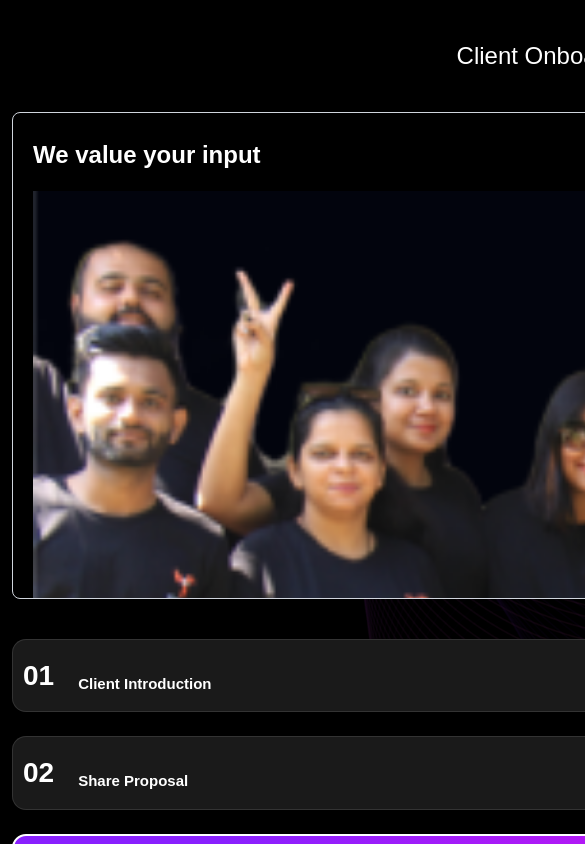
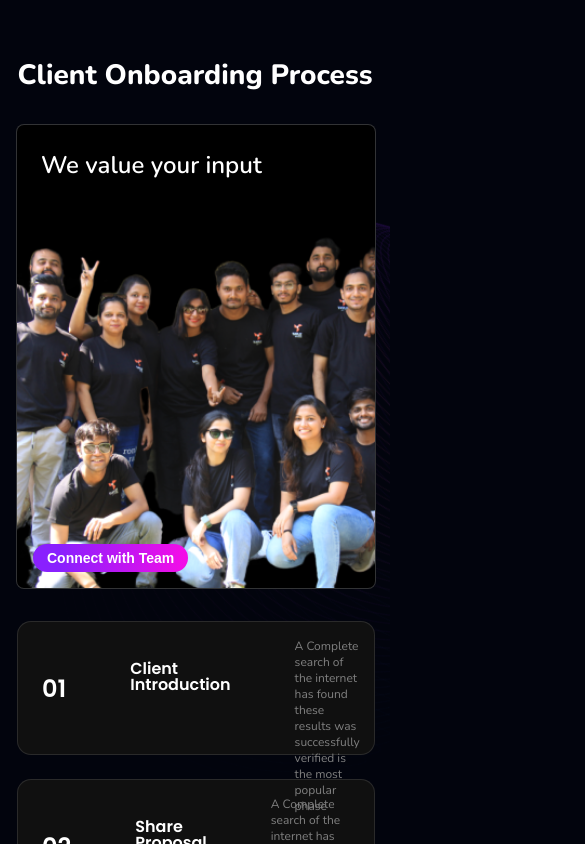
Before and after one commit to Radha27112021/second_assignment, a React (Vite) app: page / in a window 390 px wide. Shown: the top 844 px of the page, 585 px wide, since content can reach past the window. Built offline with nearby package versions, Linux system fonts and the light colour scheme.

Commit message:
Update step box alignment and CSS styling

```diff
--- a/index.html
+++ b/index.html
@@ -4,7 +4,10 @@
     <meta charset="UTF-8" />
     <link rel="icon" type="image/svg+xml" href="/vite.svg" />
     <meta name="viewport" content="width=device-width, initial-scale=1.0" />
-     <link href="/src/style.css" rel="stylesheet">
+     <!-- <link href="/src/style.css" rel="stylesheet"> -->
+      <link rel="preconnect" href="https://fonts.googleapis.com">
+<link rel="preconnect" href="https://fonts.gstatic.com" crossorigin>
+<link href="https://fonts.googleapis.com/css2?family=Nunito:ital,wght@0,200..1000;1,200..1000&display=swap" rel="stylesheet">
     <title>Vayuz Second Assignment</title>
   </head>
   <body>
--- a/src/Component/Home.css
+++ /dev/null
@@ -1,311 +0,0 @@
-/* Header CSS */
-.home-section{
-    padding: 0;
-    margin: 0;
-}
-.home-header {
-  width: 100%;
-  max-width: 571px;
-  height: auto;
-  margin-top: 48px;
-  margin-left: auto;
-  margin-right: auto;
-  display: flex;
-  align-items: center;
-  justify-content: center;
-  padding: 0 16px;
-}
-
-.home-title {
-  font-family: 'Nunito', sans-serif;
-  font-weight: 500;    /* 800 in figma*/
-  font-size: 42px;
-  line-height: 59px;
-  letter-spacing: 0;
-  text-align: center;
-}
-
-
-/* Main Section Container */
-.home-container {
-  display: flex;
-  justify-content: center;
-  flex-wrap: wrap;
-  gap: 32px;
-  padding: 0 16px;
-}
-
-/* Left Card */
-.left-card {
-  width: 100%;
-  max-width: 331px;
-  height: auto;
-  max-height: 487px;
-  margin-top: 48px;
-  border-radius: 8px;
-  border: 1px solid #D0D5DD;
-  background-color: #000;
-  display: flex;
-  flex-direction: column;
-  justify-content: space-between;
-  padding: 20px;
-  box-sizing: border-box;
-  position: relative;
-  overflow: hidden;
-}
-
-.left-title {
-  font-family: 'Poppins', sans-serif;
-  font-size: 32px;
-  font-weight: 600;
-  color: #FFFFFF;
-  margin-top: 10px;
-  line-height: 100%;
-  letter-spacing: 0%;
-  top: 21px;
-  left: 24px;
-  height: 96px;
-  width: 261px;
-}
-
-.team-image {
-  width: 100%;
-  height: 100%;
-  object-fit: cover;
-  position: relative;
-  padding: 0;
-  z-index: 1;
-}
-
-/* Positioning button above image at bottom right */
-.connect-button {
-  position: absolute;
-  bottom: 20px;
-  right: 20px;
-  margin-right: 12%;
-  background: linear-gradient(87.05deg, #8920FE 17.68%, #F30DE7 97.26%);
-  color: white;
-  font-weight: 600;
-  font-family: 'Nunito', sans-serif;
-  font-size: 16px;
-  padding: 8px 20px;
-  border-radius: 14px;
-  border: 1px solid #D0D5DD;
-  cursor: pointer;
-  gap: 10px;
-  height: 40px;
-  transition: all 0.3s ease;
-  z-index: 2;
-}
-
-.connect-button:hover {
-  transform: scale(1.03);
-  box-shadow: 0 4px 12px rgba(243, 13, 231, 0.3);
-}
-
-
-/* Steps Container */
-.steps-container {
-  width: 100%;
-  max-width: 645px;
-  border-radius: 14px;
-  /* border: 1px solid #FFFFFF; */
-  display: flex;
-  flex-direction: column;
-  gap: 24px;
-  margin-top: 48px;
-}
-
-/* Step Box */
-.step-box {
-  display: flex;
-  align-items: center;
-  background-color: #1a1a1a;
-  padding: 8px 14px;
-  border-radius: 14px;
-  width: 100%;
-  cursor: pointer;
-  transition: all 0.3s ease;
-  border: 1px solid #FFFFFF1C;
-}
-
-.step-box.active {
-  background: linear-gradient(87.05deg, #8920FE 17.68%, #F30DE7 97.26%);
-  border: 2px solid white;
-}
-
-/* Step Content Alignment */
-.step-content {
-  display: flex;
-  align-items: center;
-  gap: 24px;
-  width: 100%;
-  flex-wrap: wrap;
-}
-
-/* Step Number */
-.step-number {
-  font-family: 'Poppins', sans-serif;
-  font-weight: 600;
-  font-size: 38px;
-  color: white;
-  width: 48px;
-  text-align: center;
-}
-
-/* Step Text Block */
-.step-text {
-  display: flex;
-  flex-direction: column;
-  justify-content: center;
-  flex: 1;
-}
-
-/* Step Title */
-.step-title {
-  font-family: 'Nunito', sans-serif;
-  font-weight: 700;
-  font-size: 18px;
-  color: white;
-  margin-bottom: 4px;
-}
-
-/* Step Description */
-.step-description {
-  font-family: 'Lato', sans-serif;
-  font-weight: 400;
-  font-size: 14px;
-  color: #CCCCCC;
-  line-height: 1.3;
-  max-width: 100%;
-}
-
-/* Tablets and small laptops (max-width: 1024px) */
-@media (max-width: 1024px) {
-  .home-header {
-    margin-top: 36px;
-    padding: 0 20px;
-  }
-
-  .home-title {
-    font-size: 36px;
-    line-height: 48px;
-  }
-
-  .home-container {
-    gap: 24px;
-    padding: 0 20px;
-  }
-
-  .left-card,
-  .steps-container {
-    max-width: 100%;
-    margin-top: 36px;
-  }
-
-  .step-number {
-    font-size: 34px;
-  }
-
-  .step-title {
-    font-size: 16px;
-  }
-
-  .step-description {
-    font-size: 13px;
-  }
-
-  .connect-button {
-    font-size: 15px;
-    padding: 6px 16px;
-    height: 38px;
-  }
-}
-
-
-/* Large mobiles and small tablets (max-width: 768px) */
-@media (max-width: 768px) {
-  .home-header {
-    margin-top: 28px;
-    padding: 0 16px;
-  }
-
-  .home-title {
-    font-size: 30px;
-    line-height: 40px;
-  }
-
-  .home-container {
-    flex-direction: column;
-    align-items: center;
-    gap: 20px;
-    padding: 0 16px;
-  }
-
-  .left-card,
-  .steps-container {
-    max-width: 100%;
-    margin-top: 28px;
-  }
-
-  .step-box {
-    flex-direction: column;
-    align-items: flex-start;
-    gap: 12px;
-    padding: 10px 12px;
-  }
-
-  .step-number {
-    font-size: 28px;
-    width: auto;
-  }
-
-  .step-title {
-    font-size: 15px;
-  }
-
-  .step-description {
-    font-size: 12px;
-  }
-
-  .connect-button {
-    bottom: 16px;
-    right: 16px;
-    font-size: 14px;
-    padding: 6px 14px;
-    height: 36px;
-  }
-}
-
-
-/* Small mobiles (max-width: 480px) */
-@media (max-width: 480px) {
-  .home-header {
-    margin-top: 24px;
-    padding: 0 12px;
-  }
-
-  .home-title {
-    font-size: 24px;
-    line-height: 32px;
-  }
-
-  .home-container {
-    gap: 16px;
-    padding: 0 12px;
-  }
-
-  .left-card,
-  .steps-container {
-    margin-top: 24px;
-  }
-
-  .left-title {
-    font-size: 24px;
-    width: 100%;
-  }
-
-  .step-box {
-    padding: 8px 10px;
-  }
-}
--- a/src/Component/Home.jsx
+++ b/src/Component/Home.jsx
@@ -1,52 +1,50 @@
 import { useState } from "react";
 import teamPhoto from "../assets/team-image.png";
-import "./Home.css";
+import "../index.css";
 
-// Divide phases into arrays to minimize Html code
 const onboardingPhases = [
   {
     id: "01",
     label: "Client Introduction",
-    info: "We start with a brief introduction and understanding of your expectations. This lays the foundation for a successful partnership.",
+    info: "A Complete search of the internet has found these results was successfully verified is the most popular phase"
   },
   {
     id: "02",
     label: "Share Proposal",
-    info: "We present a tailored proposal that aligns with your goals and outlines the approach, timelines, and deliverables.",
+    info: "A Complete search of the internet has found these results was successfully verified is the most popular phase"
   },
   {
     id: "03",
     label: "Kickoff Meeting",
-    info: "A collaborative session to finalize scope, introduce team members, and define the initial workflow.",
+    info: "A Complete search of the internet has found these results was successfully verified is the most popular phase"
   },
   {
     id: "04",
     label: "Set Workflow",
-    info: "We establish communication channels, set up tools, and define how progress will be tracked moving forward.",
+    info: "A Complete search of the internet has found these results was successfully verified is the most popular phase"
   },
 ];
 
 const Home = () => {
-  const [selectedPhase, setSelectedPhase] = useState("03"); //set default selected phase to 03
+  const [selectedPhase, setSelectedPhase] = useState("03");
 
   return (
     <div className="home">
-      {/* Header */}
+      <div className="custom-layout"></div>
+
       <header className="home-header">
         <h1 className="home-title">Client Onboarding Process</h1>
       </header>
 
-      {/* Main Section */}
-      <section className="home-section">
       <div className="home-container">
-          {/* Left Side */}
         <aside className="left-card">
           <h3 className="left-title">We value your input</h3>
+          <div className="image-container">
             <img src={teamPhoto} alt="Our team" className="team-image" />
             <button className="connect-button">Connect with Team</button>
+          </div>
         </aside>
 
-          {/* Right Side - Steps */}
         <div className="steps-container">
           {onboardingPhases.map((phase) => (
             <div
@@ -54,20 +52,14 @@ const Home = () => {
   className={`step-box ${selectedPhase === phase.id ? "active" : ""}`}
   onClick={() => setSelectedPhase(phase.id)}
 >
-                <div className="step-content">
   <span className="step-number">{phase.id}</span>
-                  <div className="step-text">
-                    <h4 className="step-title">{phase.label}</h4>
+  <div className="step-title">{phase.label}</div>
+  <div className="step-description">{phase.info}</div>
 </div>
-                  <div className="step-text">
-                    <p className="step-description">{phase.info}</p>
-                  </div>
-                </div>
-              </div>
+
           ))}
         </div>
       </div>
-      </section>
     </div>
   );
 };
--- a/src/index.css
+++ b/src/index.css
@@ -1,26 +1,175 @@
-
-:root {
-  background-color: black;
-  color: #ffffff;
-}
+@import url('https://fonts.googleapis.com/css2?family=Nunito:wght@600;800&family=Poppins:wght@600&family=Lato:wght@400&display=swap');
 
 body {
   margin: 0;
-  width: 1200px;
-  height: 675px;
+  padding: 0;
+  background: #02040D;
+  font-family: 'Nunito', sans-serif;
+  color: white;
+}
+
+.home {
+  position: relative;
+  overflow: hidden;
+  padding: 40px 16px;
+}
+
+.custom-layout {
+  position: absolute;
+  top: -326px;
+  left: 64px;
+  width: 789px;
+  height: 1191.5px;
   background-image: url("./assets/background.png");
   background-size: cover;
   background-position: center;
-  color: #ffffff;
+  transform: rotate(45.89deg);
+  /* transform: rotate(-29.76deg); */
+  z-index: 0;
 }
-/* additional home image css */
-.custom-layout {
-  width: 789.04px;
-  height: 1191.5px;
+
+.home-header {
+  text-align: center;
   position: relative;
-  top: 0;
-  left: 0;
-  /* top: -326px;
-  left: 64px;
-  transform: rotate(-29.76deg); */
+  z-index: 1;
 }
+
+.home-title {
+  font-size: 42px;
+  font-weight: 800;
+  line-height: 1.2;
+  margin-bottom: 32px;
+}
+
+.home-container {
+  display: flex;
+  justify-content: center;
+  flex-wrap: wrap;
+  gap: 32px;
+  position: relative;
+  z-index: 1;
+}
+
+/* Left card */
+.left-card {
+  width: 331px;
+  border-radius: 8px;
+  border: 1px solid #D0D5DD3D;
+  background: #000;
+  display: flex;
+  flex-direction: column;
+  justify-content: space-between;
+  overflow: hidden;
+}
+
+.left-title {
+  font-size: 32px;
+  font-weight: 600;
+  margin: 24px;
+}
+
+.image-container {
+  position: relative;
+}
+
+.team-image {
+  width: 100%;
+  height: auto;
+  display: block;
+}
+
+.connect-button {
+  position: absolute;
+  bottom: 16px;
+  left: 16px;
+  background: linear-gradient(87.05deg, #8920FE 17.68%, #F30DE7 97.26%);
+  color: #fff;
+  font-size: 16px;
+  font-weight: 600;
+  padding: 8px 20px;
+  border: none;
+  border-radius: 14px;
+  cursor: pointer;
+}
+
+.connect-button:hover {
+  transform: scale(1.05);
+  box-shadow: 0 4px 12px rgba(243, 13, 231, 0.4);
+}
+
+/* Steps container */
+.steps-container {
+  max-width: 645px;
+  width: 100%;
+  display: flex;
+  flex-direction: column;
+  gap: 24px;
+}
+
+.step-box {
+  display: flex;
+  align-items: center;
+  gap: 64px;
+  padding: 16px 24px;
+  background: #101010;
+  border-radius: 14px;
+  border: 1px solid #FFFFFF1C;
+  cursor: pointer;
+  transition: all 0.3s ease;
+}
+
+.step-number {
+  font-family: 'Poppins', sans-serif;
+  font-size: 38px;
+  font-weight: 600;
+  flex-shrink: 0;
+}
+
+.step-title {
+  width: 151px;
+height: 54px;
+top: 167px;
+left: 598px;
+opacity: 1;
+font-family: 'Poppins';
+font-weight: 600;
+font-style: SemiBold;
+font-size: 18px;
+leading-trim: NONE;
+line-height: 100%;
+letter-spacing: 4%;
+
+}
+
+.step-description {
+  width: 645px;
+height: 100px;
+top: 272px;
+left: 452px;
+border-radius: 14px;
+border-width: 1px;
+transform: rotate(0deg);
+opacity: 1;
+color: grey;
+}
+
+/* Responsive design */
+@media (max-width: 1024px) {
+  .home-title { font-size: 36px; }
+}
+
+@media (max-width: 768px) {
+  .home-container { flex-direction: column; align-items: center; }
+  .left-card { width: 100%; max-width: 400px; }
+  .steps-container { width: 100%; }
+  .step-number { font-size: 32px; }
+}
+
+@media (max-width: 480px) {
+  .home-title { font-size: 28px; }
+  .left-title { font-size: 24px; }
+  .step-number { font-size: 24px; }
+  .step-title { font-size: 16px; }
+  .step-description { font-size: 12px; }
+  .connect-button { font-size: 14px; padding: 6px 14px; }
+}
```
Also changed, not shown: src/assets/team-image.png. Lines whose indentation alone changed are shown as unchanged.
